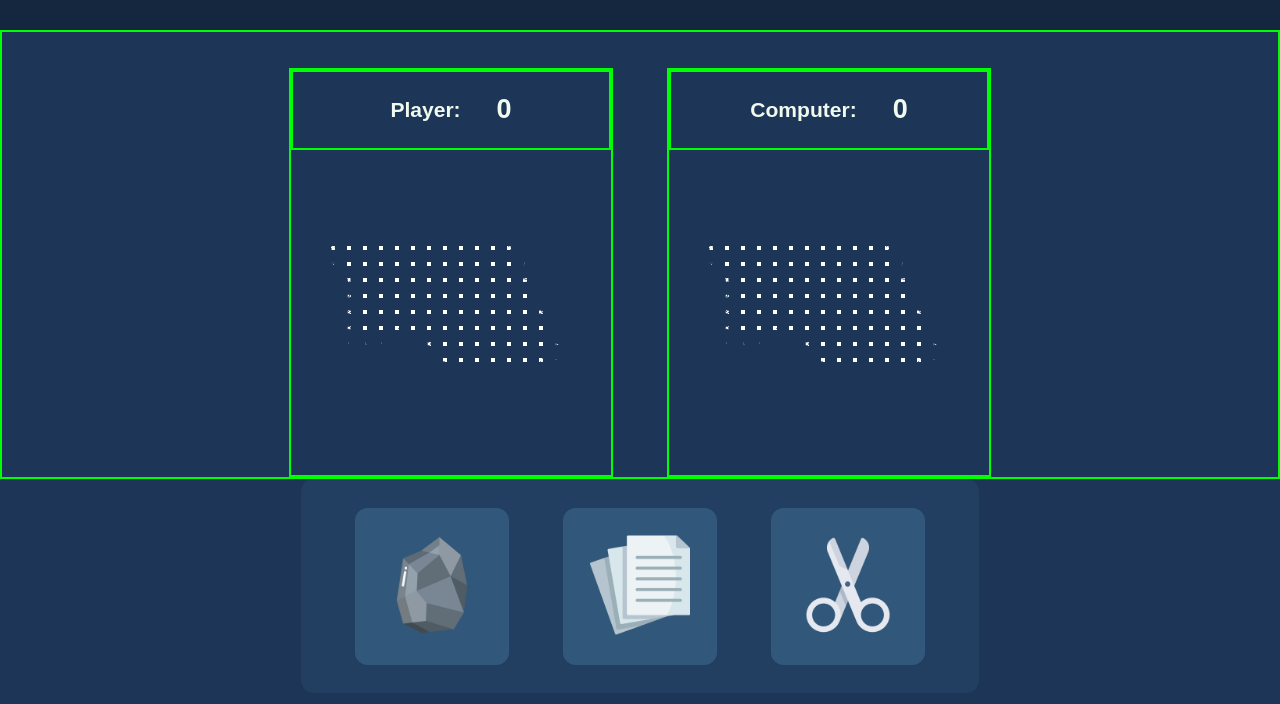
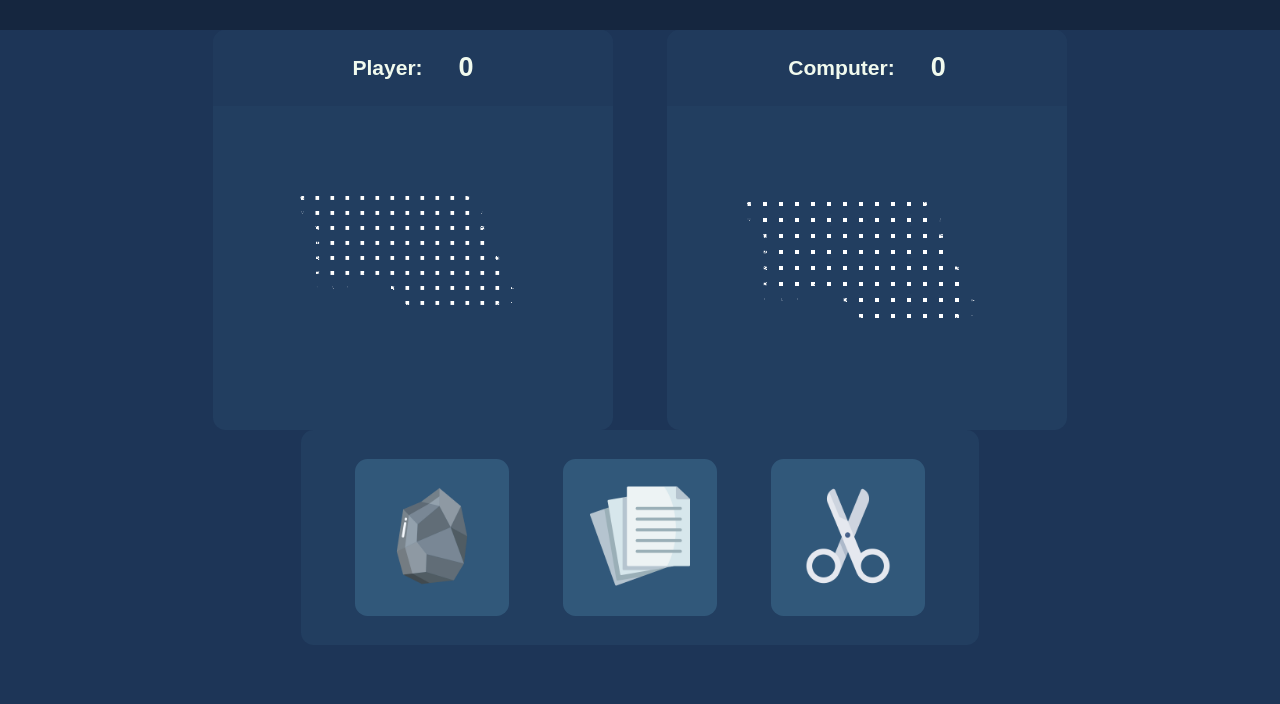
Before and after one commit to JoelJosy/Rock_Paper_Scissors, a plain HTML site: page index.html in a window 1280 px wide. Shown: the part 78-782 px from the top of the page. Drawn offline with Linux system fonts and the light colour scheme.

Commit message:
change scoreboard border style

```diff
--- a/index.html
+++ b/index.html
@@ -23,8 +23,8 @@
                         <img
                             src="./imgs/giphy.gif"
                             alt="Waiting for input"
-                            width="320px"
-                            height="320px"
+                            width="300px"
+                            height="300px"
                         />
                     </div>
                 </div>
--- a/styles.css
+++ b/styles.css
@@ -1,7 +1,3 @@
-.player-box, .computer-box, .scoreboard, .livescore {
-    border: 2px solid lime;
-}
-
 html {
     font-family: Arial, Helvetica, sans-serif;
     font-size: 18px;
@@ -40,7 +36,13 @@ button:active {
     justify-content: center;
     align-items: center;
     gap: 3rem;
-    padding-top: 2rem;
+}
+
+.player-box, .computer-box {
+    height: 400px;
+    width: 400px;
+    background-color: #223E60;
+    border-radius: 0.7rem;
 }
 
 .livescore {
@@ -48,6 +50,8 @@ button:active {
     align-items: center;
     justify-content: center;
     gap: 2rem;
+    background-color: #203A5C;
+    border-radius: 0.7rem 0.7rem 0 0;
 }
 
 
```
